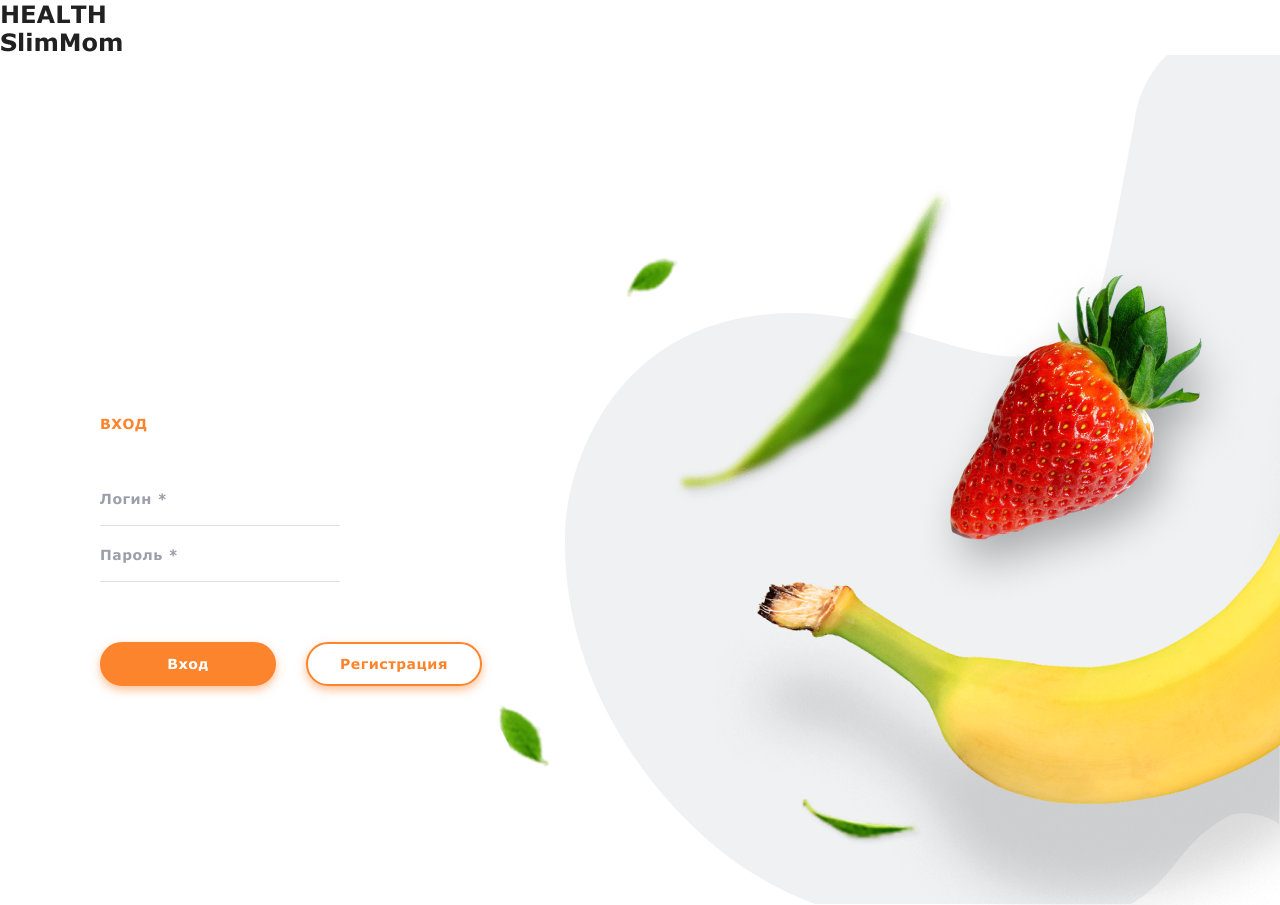
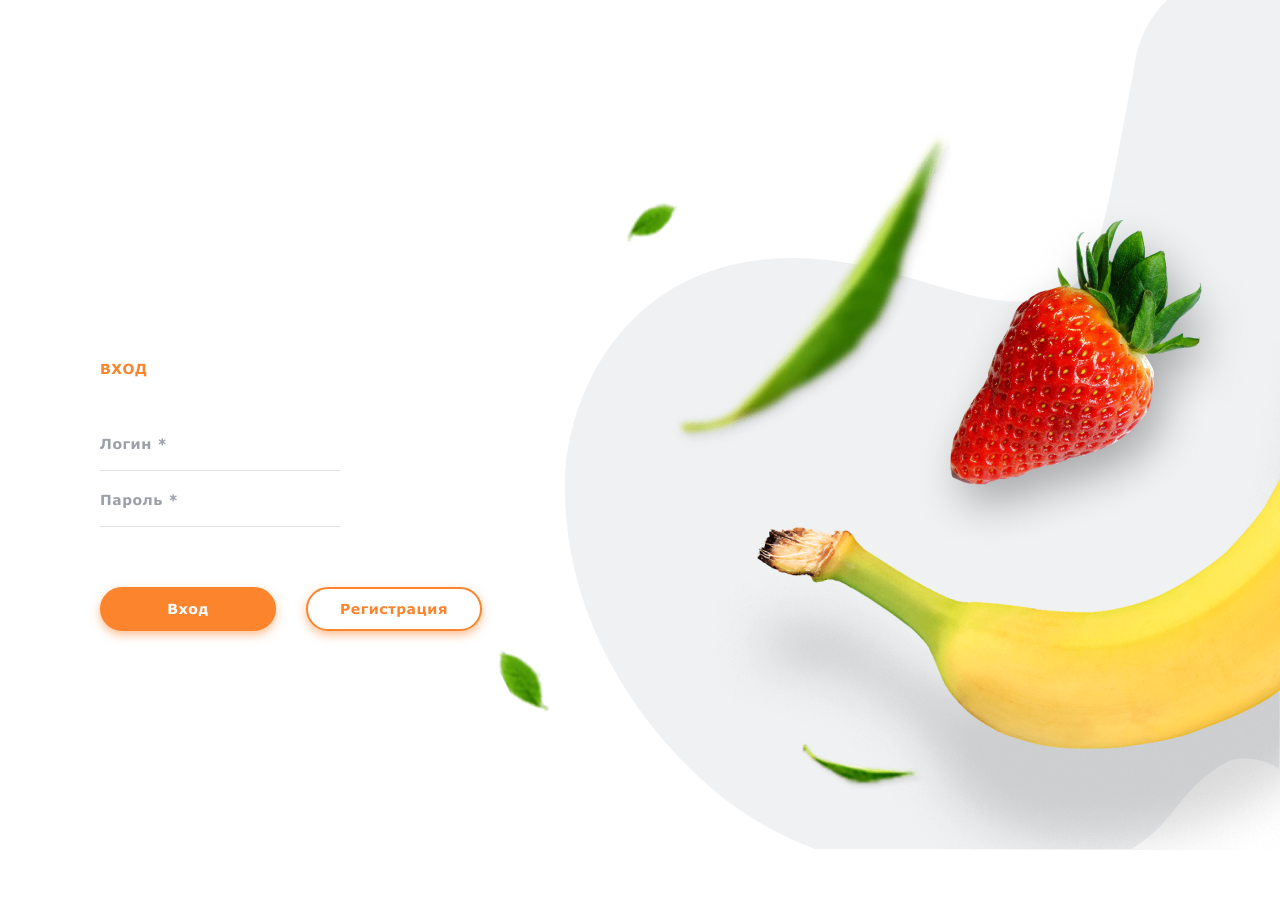
Before and after one commit to mikelp13/React_SlimMom_Health_teamproject, a React (Create React App) app: page /signin in a window 1280 px wide. After the commit the page ends 850 px from the top, so only its background shows below. Built offline with nearby package versions, Linux system fonts and the light colour scheme.

Commit message:
updated style

```diff
--- a/package.json
+++ b/package.json
@@ -15,7 +15,7 @@
         "react-loader-spinner": "^4.0.0",
         "react-redux": "^7.2.2",
         "react-router-dom": "^5.2.0",
-        "react-scripts": "4.0.1",
+        "react-scripts": "^4.0.1",
         "react-transition-group": "^4.4.1",
         "redux": "^4.0.5",
         "redux-devtools-extension": "^2.13.8",
--- a/src/components/App.js
+++ b/src/components/App.js
@@ -4,8 +4,6 @@ import LoginPage from '../pages/signin/LoginPage';
 const App = () => {
     return (
         <div>
-            <h2>HEALTH</h2>
-            <h2>SlimMom</h2>
             <LoginPage />
         </div>
     );
--- a/src/pages/signin/LoginPageStyled.js
+++ b/src/pages/signin/LoginPageStyled.js
@@ -52,7 +52,6 @@ const LoginPageStyled = styled.section`
     }
 
     @media screen and (min-width: 768px) {
-        width: 768px;
         min-height: 944px;
         background-image: url(${groupTabl});
         background-position: right bottom;
@@ -80,7 +79,6 @@ const LoginPageStyled = styled.section`
         }
     }
     @media screen and (min-width: 1280px) {
-        width: 1280px;
         min-height: 850px;
         background-image: url(${groupDesc});
         background-position: right bottom;
```
